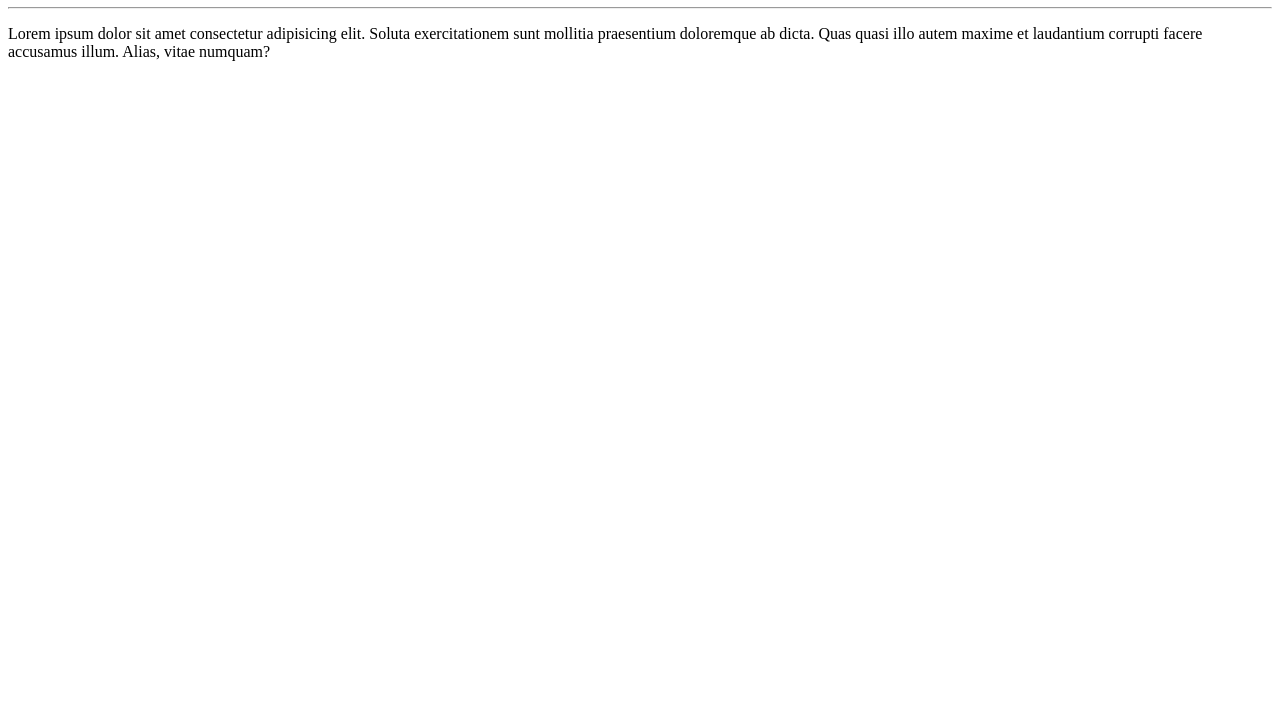
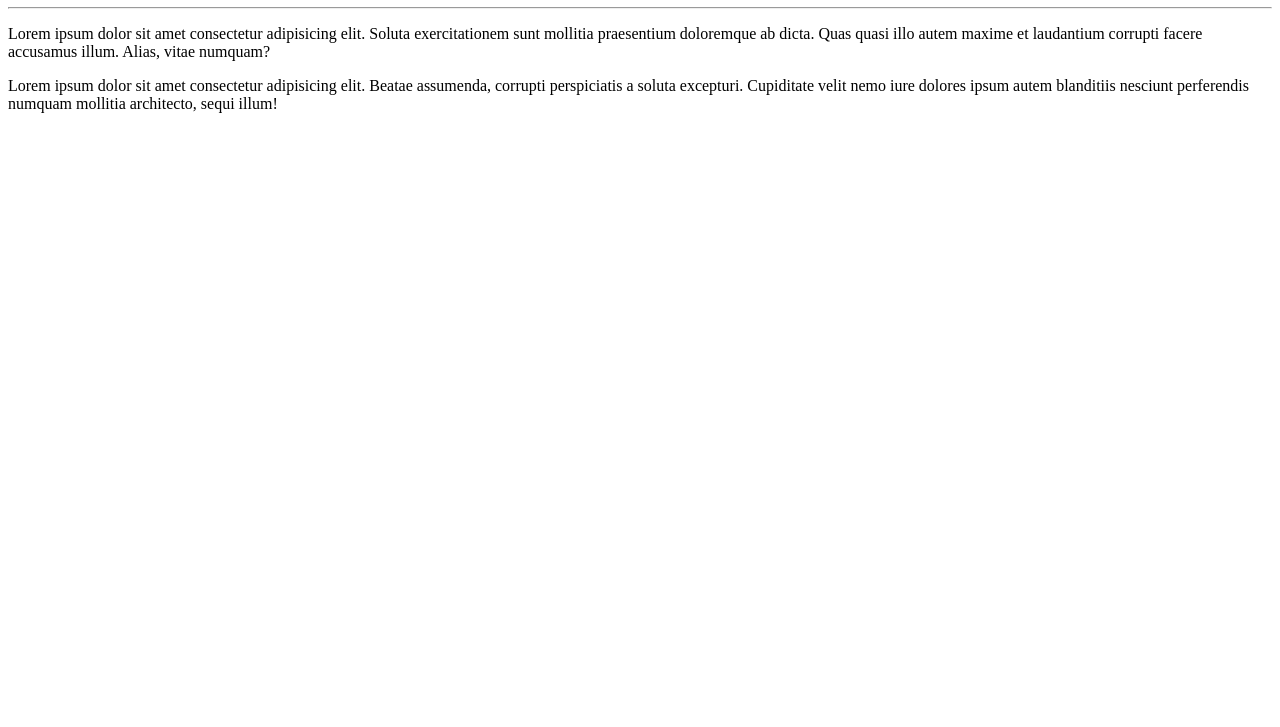
Before and after one commit to JotaBGjr/Ola-mundo, a plain HTML site: page site-exemplo/index.html in a window 1280 px wide. Shown: the part 73-800 px from the top of the page. Drawn offline with Linux system fonts and the light colour scheme.

Commit message:
Adicionei um parágrafo

```diff
--- a/site-exemplo/index.html
+++ b/site-exemplo/index.html
@@ -10,5 +10,7 @@
     <hr>
     <p>Lorem ipsum dolor sit amet consectetur adipisicing elit. Soluta exercitationem sunt mollitia praesentium doloremque ab dicta. Quas quasi illo autem maxime et laudantium corrupti facere accusamus illum. Alias, vitae numquam?</p>
 
+    <p>Lorem ipsum dolor sit amet consectetur adipisicing elit. Beatae assumenda, corrupti perspiciatis a soluta excepturi. Cupiditate velit nemo iure dolores ipsum autem blanditiis nesciunt perferendis numquam mollitia architecto, sequi illum!</p>
+
 </body>
 </html>
```
